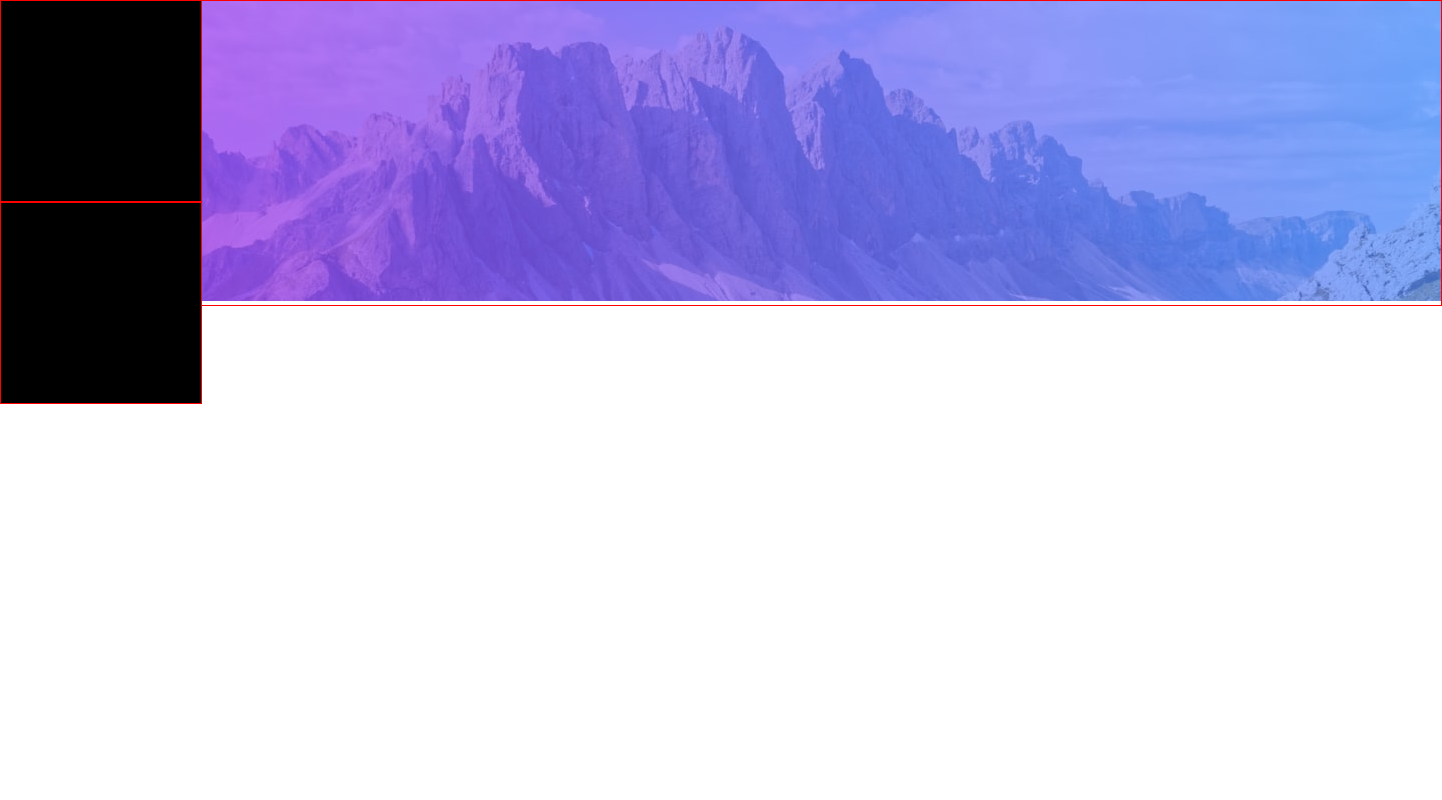
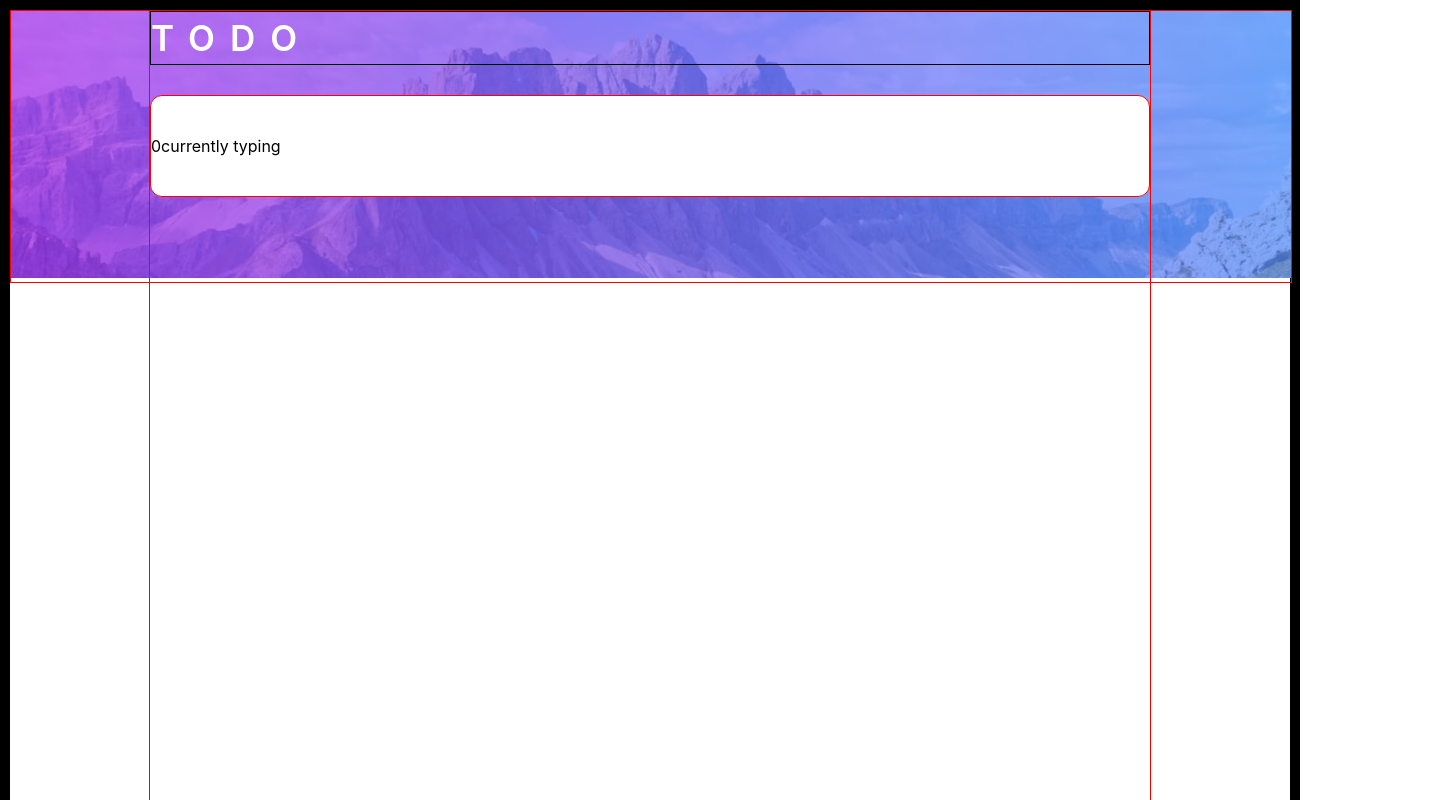
Before and after one commit to EdRafCas/Todo_app, a React (Create React App) app: page / in a window 1280 px wide. Shown: the top 800 px of the page, 1442 px wide, since content can reach past the window. Built offline with nearby package versions, Linux system fonts and the light colour scheme.

Commit message:
changes to css

```diff
--- a/src/App.js
+++ b/src/App.js
@@ -7,9 +7,22 @@ const App = () => {
       <div className='headerimageLight' >
         <img src={HeaderLight}alt='header daylight mode'/>
       </div>
-      {/* <div className='white-block'></div> */}
-      <div className='block'></div>
-      <div className='block'></div>
+      <div className='block'>
+        <div className='header-top'>
+          <span>TODO</span>
+        </div>
+        <div className='input-container'>
+          <div className='checkbox-container'>
+          0
+          </div>
+          <div className='input-container-2'>
+            currently typing
+          </div>
+        <div>
+
+          </div>
+        </div>
+      </div>
     </div>
   );
 }
--- a/src/App.scss
+++ b/src/App.scss
@@ -1,31 +1,54 @@
 .container{
   position:relative;
+  display:grid;
+  place-items:center;
+  border:10px black solid;
+  background: white;
+  height:100vh;
+  width:100%;
   .headerimageLight{
     position:absolute;
     top:0;
     left:0;
     z-index:1;
     border:1px red solid;
-  }
-  display:flex;
-  flex-direction:column;
-  background: white;
-  height:100vh;
-  width:100%;
+    width:100%;
+    img{
+      width:100%;
+    }
   /* border:1px red solid; */
-  .white-block{
-    border:5px black solid;
-    margin:none;
-    background:blue;
-    font-size:3rem;
-    color:red;
-
     }
   .block{
-    width:200px;
-    height:200px;
-    background-color: black;
+    width:1000px;
+    height:1000px;
+    /* background-color: black; */
     border:1px red solid;
     z-index:2;
+    .header-top{
+      border:1px black solid;
+      padding:5px;
+      padding-left:0px;
+      margin-bottom:30px;
+      span{
+        font-size:35px;
+        letter-spacing: 15px;
+        font-weight:600;
+        color:#fff;
+
+      }
+    }
+    .input-container{
+      height:100px;
+      border:1px red solid;
+      display:flex;
+      flex-direction:row;
+      align-items: center;
+      background-color: #fff;
+      border-radius: 12px;
+
+      .checkbox-container{
+
+      }
+    }
   }
 }
```
